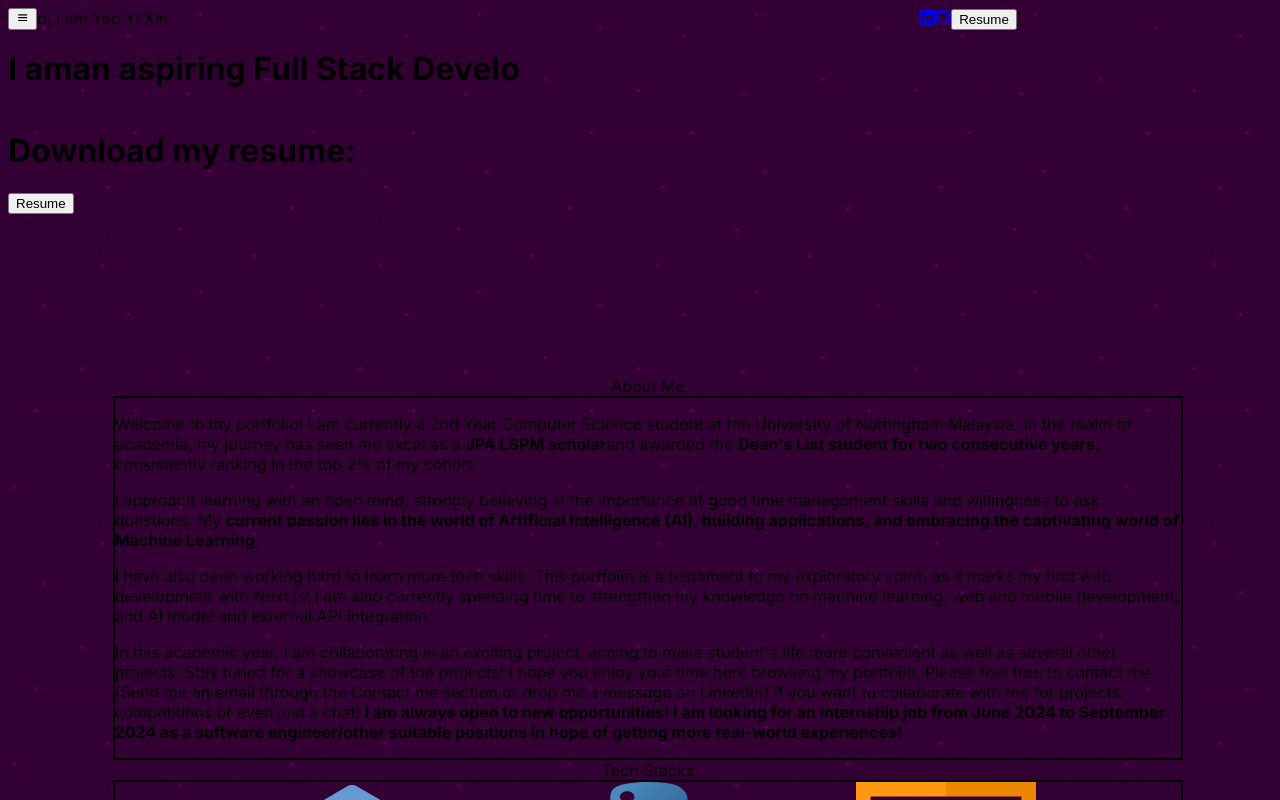
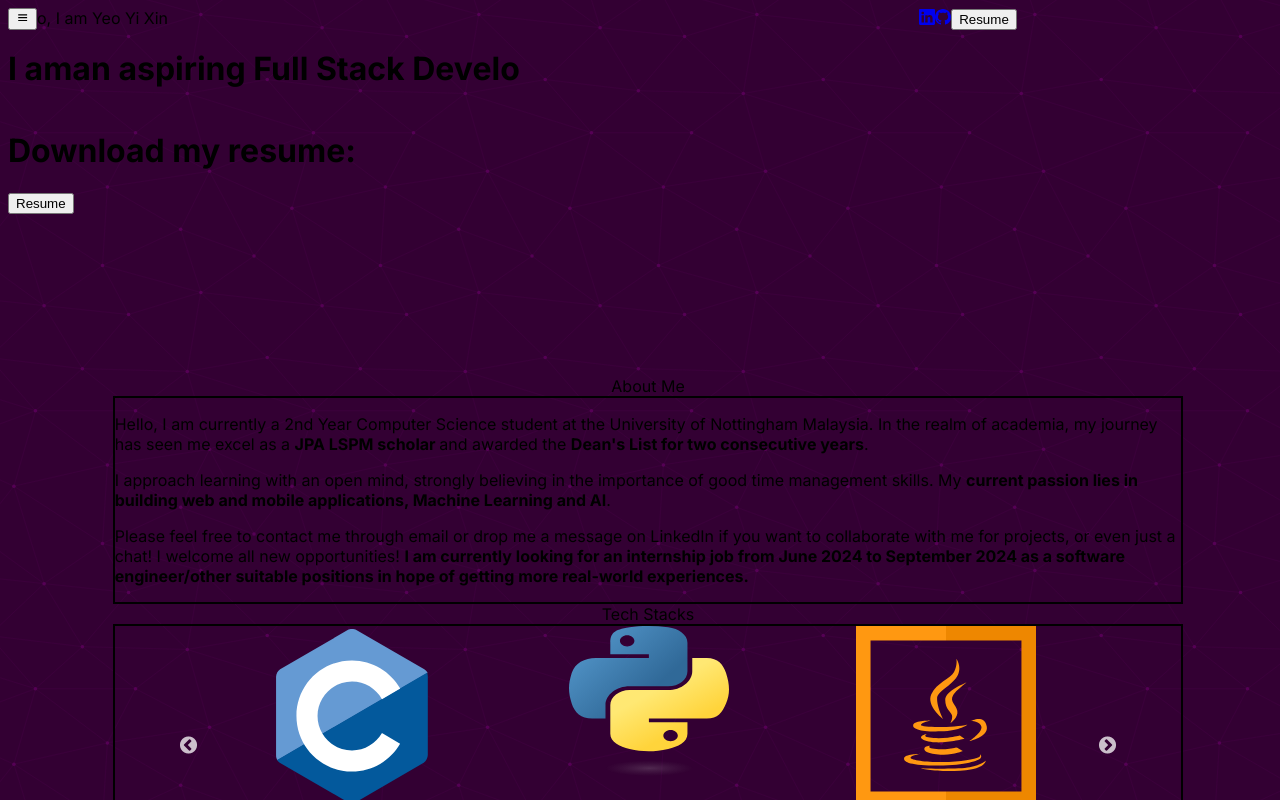
Before and after one commit to YeoYiXin/my-portfolio, a Next.js app: page / in a window 1280 px wide. Shown: the top 800 px of the page. Built offline with nearby package versions, Linux system fonts and the light colour scheme.

Commit message:
Update About Me

```diff
--- a/src/components/About.tsx
+++ b/src/components/About.tsx
@@ -22,47 +22,29 @@ const About = () => {
         </Motion>
         <div className="border-2 border-blackPurple border-opacity-50 bg-blackPurple bg-opacity-20 w-5/6 mt-5 md:mt-10 px-3 py-3 rounded-lg shadow-md">
           <p className="p-3">
-            Welcome to my portfolio{"!"} I am currently a 2nd Year Computer
-            Science student at the University of Nottingham Malaysia. In the
-            realm of academia{","} my journey has seen me excel as a{" "}
-            <b>JPA LSPM scholar</b>
-            and awarded the{" "}
-            <b>Dean&apos;s List student for two consecutive years</b>
-            {","} consistently ranking in the top 2{"%"} of my cohort.
+            Hello{","} I am currently a 2nd Year Computer Science student at the
+            University of Nottingham Malaysia. In the realm of academia{","} my
+            journey has seen me excel as a <b>JPA LSPM scholar </b>
+            and awarded the <b>Dean&apos;s List for two consecutive years</b>
+            {"."}
           </p>
           <p className="p-3">
             I approach learning with an open mind{","} strongly believing in the
-            importance of good time management skills and willingness to ask
-            questions. My{" "}
+            importance of good time management skills. My{" "}
             <b>
-              current passion lies in the world of Artificial Intelligence {"("}
-              AI{")"}
-              {","} building applications, and embracing the captivating world
-              of Machine Learning
+              current passion lies in building web and mobile applications,
+              Machine Learning and AI
             </b>
             .
           </p>
           <p className="p-3">
-            I have also been working hard to learn more tech skills. This
-            portfolio is a testament to my exploratory spirit, as it marks my
-            first web development with Next.js{"!"} I am also currently spending
-            time to strengthen my knowledge on machine learning, web and mobile
-            development, and AI model and external API integration.
-          </p>
-          <p className="p-3">
-            In this academic year, I am collaborating in an exciting project,
-            aiming to make student&apos;s life more convenient as well as
-            several other projects. Stay tuned for a showcase of the projects
-            {"!"} I hope you enjoy your time here browsing my portfolio. Please
-            feel free to contact me {"("}Send me an email through the Contact me
-            section or drop me a message on LinkedIn{")"} if you want to
-            collaborate with me for projects{","} competitions or even just a
-            chat{"!"}{" "}
+            Please feel free to contact me through email or drop me a message on
+            LinkedIn if you want to collaborate with me for projects{","} or
+            even just a chat{"!"} I welcome all new opportunities{"!"}{" "}
             <b>
-              I am always open to new opportunities{"!"} I am looking for an
-              internship job from June 2024 to September 2024 as a software
-              engineer{"/"}other suitable positions in hope of getting more
-              real-world experiences{"!"}
+              I am currently looking for an internship job from June 2024 to
+              September 2024 as a software engineer{"/"}other suitable positions
+              in hope of getting more real-world experiences{"."}
             </b>
           </p>
         </div>
```
